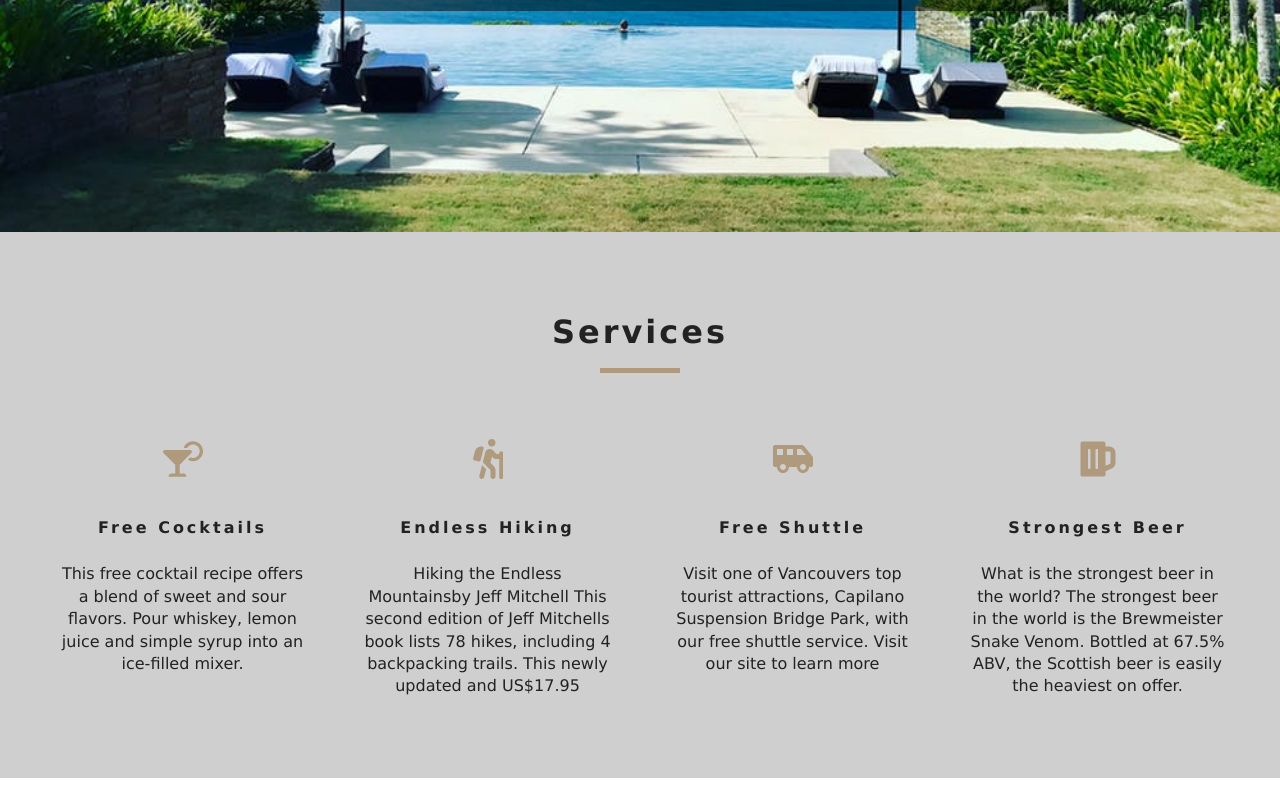
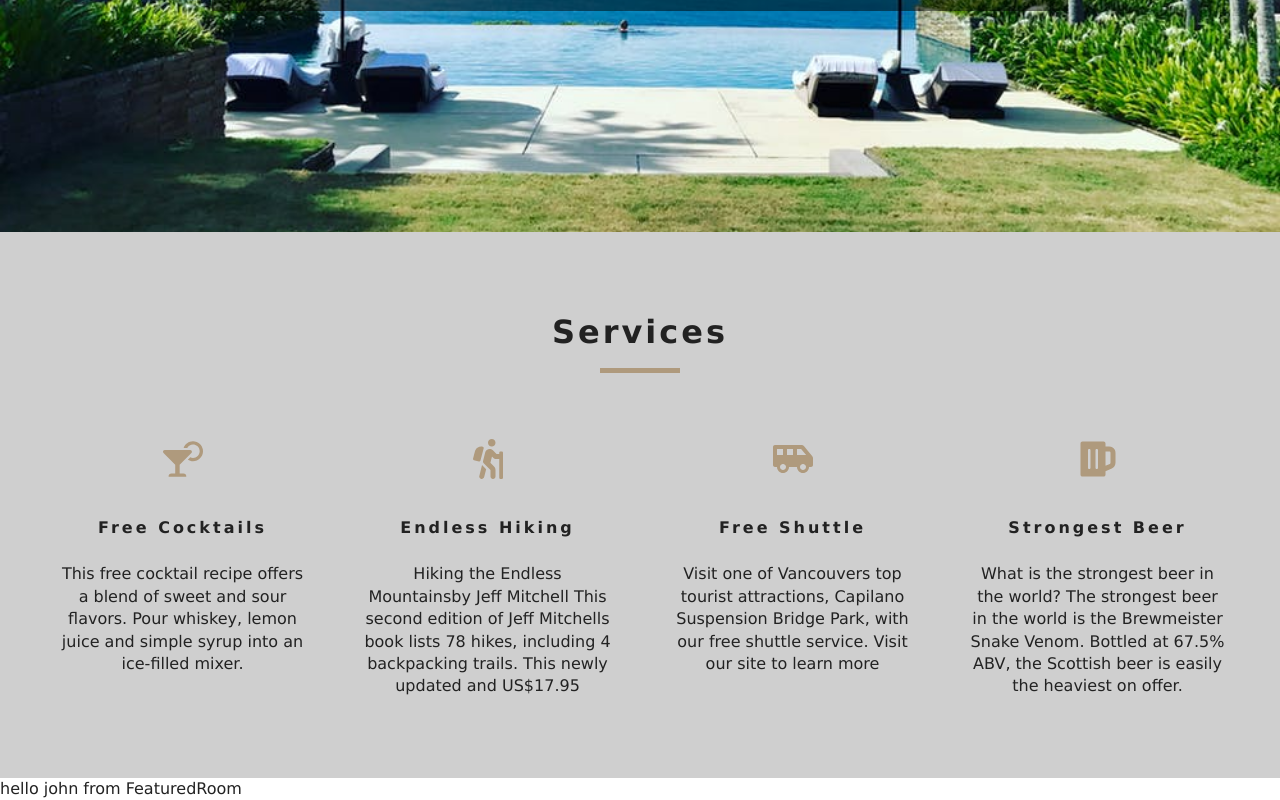
Before and after one commit to hamedjbbri/vancity-hotel-reactjs, a React (Create React App) app: page / in a window 1280 px wide. Shown: the part 568-1368 px from the top of the page. Before the commit the page ends 1346 px from the top, so only its background shows below. Built offline with nearby package versions, Linux system fonts and the light colour scheme.

Commit message:
Context Api start

```diff
--- /dev/null
+++ b/src/components/FeaturedRoom.js
@@ -0,0 +1,16 @@
+import React, { Component } from 'react';
+import {RoomContext} from '../context';
+
+
+export default class FeaturedRoom extends Component {
+
+    static contextType = RoomContext;
+
+    render() {
+        const {name,greeting} = this.context;
+
+
+        return <div>{greeting} {name} from FeaturedRoom</div>
+
+    }
+}
--- /dev/null
+++ b/src/context.js
@@ -0,0 +1,28 @@
+import React, { Component } from 'react'
+
+
+
+
+const RoomContext = React.createContext();
+
+
+
+export default class RoomProvider extends Component {
+   state = {
+       greeting: 'hello',
+       name: 'john'
+   };
+
+    render() {
+        return (
+            <RoomContext.Provider value={{...this.state}}>
+                {this.props.children}
+            </RoomContext.Provider>
+        )
+    }
+}
+
+
+const RoomConsumer = RoomContext.Consumer;
+
+export { RoomProvider, RoomConsumer, RoomContext };
--- a/src/index.js
+++ b/src/index.js
@@ -4,11 +4,15 @@
 import { BrowserRouter as Router} from 'react-router-dom';
 import App from './App';
 import reportWebVitals from './reportWebVitals';
+import { RoomProvider } from './context'
 
 ReactDOM.render(
+<RoomProvider>
   <Router>
      <App />
   </Router>
+
+</RoomProvider>
   ,
   document.getElementById('root')
 );
--- a/src/pages/Home.js
+++ b/src/pages/Home.js
@@ -3,6 +3,8 @@
 import Banner from '../components/Banner'
 import {Link} from 'react-router-dom'
 import Services from '../components/Services'
+import FeaturedRoom from '../components/FeaturedRoom';
+
 
 export default function Home() {
     return (
@@ -15,6 +17,8 @@
          </Banner>
     </Hero>
     <Services />
+
+    <FeaturedRoom />
     </>
     );
 }
```
Also changed, not shown: src/App.js (line endings or trailing spaces).
